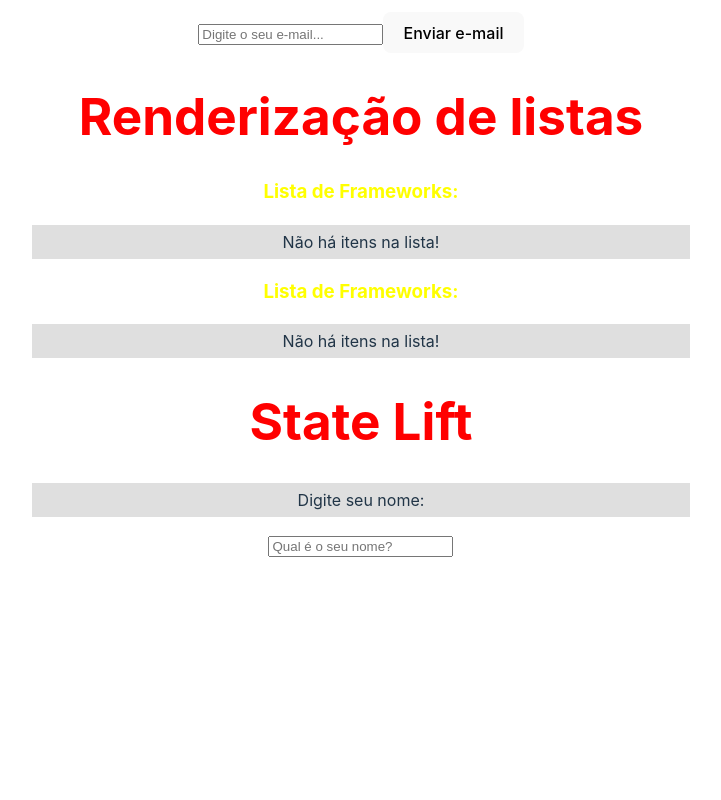
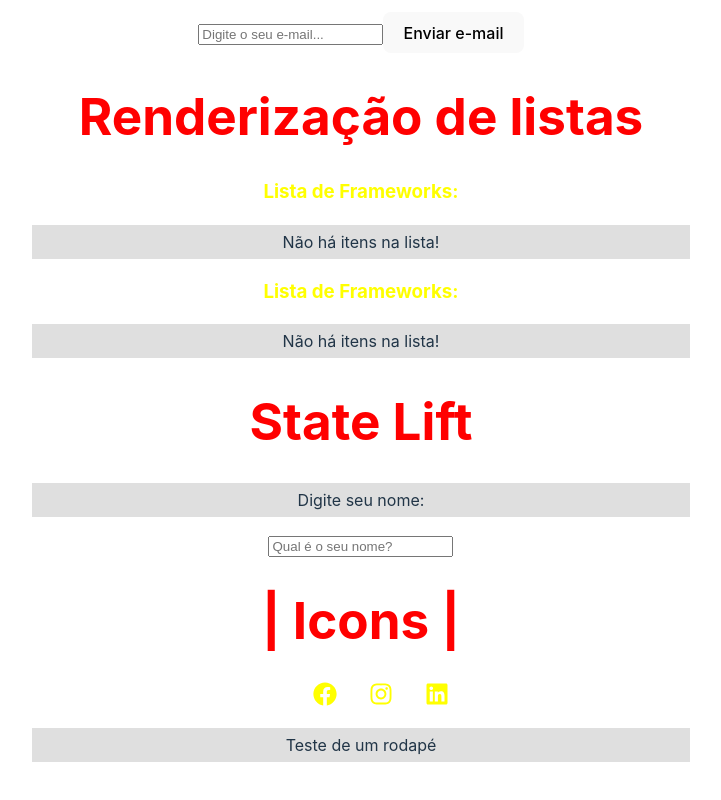
Before and after one commit to MatheusTDjamdjian/learning-react, a React app in the folder content/video-02/first-project/: page / in a window 1280 px wide. Shown: the part 2213-3013 px from the top of the page, without its empty margins (279-1000 px from the left). Built offline with nearby package versions, Linux system fonts and the light colour scheme; the HTML template or start-up script is replaced by a standard one.

Commit message:
react icons

```diff
--- a/content/video-02/first-project/package.json
+++ b/content/video-02/first-project/package.json
@@ -13,6 +13,7 @@
     "@babel/preset-react": "^7.24.7",
     "react": "^18.3.1",
     "react-dom": "^18.3.1",
+    "react-icons": "^5.3.0",
     "react-router-dom": "^6.26.2"
   },
   "devDependencies": {
--- a/content/video-02/first-project/src/App.jsx
+++ b/content/video-02/first-project/src/App.jsx
@@ -12,6 +12,7 @@ import Condicional from './components/Condicional'
 import ListRender from './components/ListRender'
 import SeuNome from './components/SeuNome'
 import Saudacao from './components/saudacao'
+import Icons from './components/Icons'
 
 function App() {
   const [count, setCount] = useState(0)
@@ -69,6 +70,10 @@ function App() {
         <SeuNome setNome={setNome}/>
         <Saudacao nome={nome}/>
       </div>
+      <div>
+        <h1>| Icons |</h1>
+        <Icons/>
+      </div>
     </>
   )
 }
--- a/content/video-02/first-project/src/components/Frase.jsx
+++ b/content/video-02/first-project/src/components/Frase.jsx
@@ -1,9 +1,10 @@
 import styles from './Frase.module.css'
+import {FaFacebook} from 'react-icons/fa'
 
 function Frase() {
     return (
         <div className={styles.fraseContainer}>
-            <p className={styles.fraseContent}>Este é um componente com uma frase!</p>
+            <p className={styles.fraseContent}>Este é um componente com uma frase! Emoji : <FaFacebook/> </p>
         </div>
     )
 }
--- /dev/null
+++ b/content/video-02/first-project/src/components/Icons.jsx
@@ -0,0 +1,18 @@
+import { FaFacebook, FaInstagram, FaLinkedin } from "react-icons/fa"
+
+import styles from './icons.module.css';
+
+function Icons () {
+    return (
+        <>
+        <ul className={styles.social_list}>
+            <li><FaFacebook/></li>
+            <li><FaInstagram/></li>
+            <li><FaLinkedin/></li>
+        </ul>
+        <p>Teste de um rodapé</p>
+        </>
+    )
+}
+
+export default Icons
--- /dev/null
+++ b/content/video-02/first-project/src/components/icons.module.css
@@ -0,0 +1,16 @@
+.social_list {
+    color: yellow;
+    display: flex;
+    justify-content: center;
+    align-items: center;
+    list-style: none;
+}
+
+.social_list li {
+    margin: 0 1em;
+}
+
+.social_list svg {
+    font-size: 1.5em;
+    cursor: pointer;
+}
```
Also changed, not shown: 1 other file (tests, documents, lock files or other folders).
